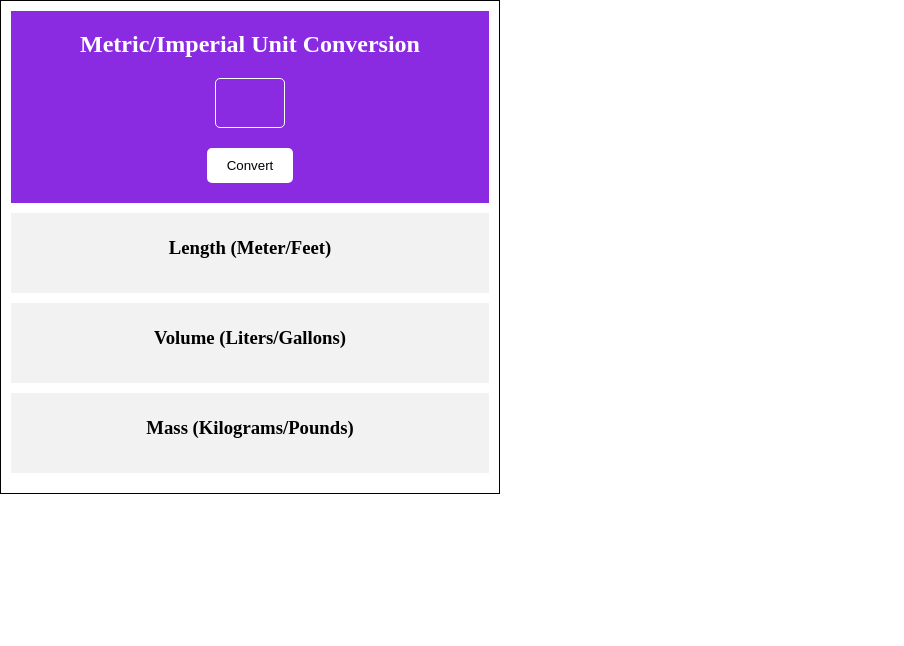
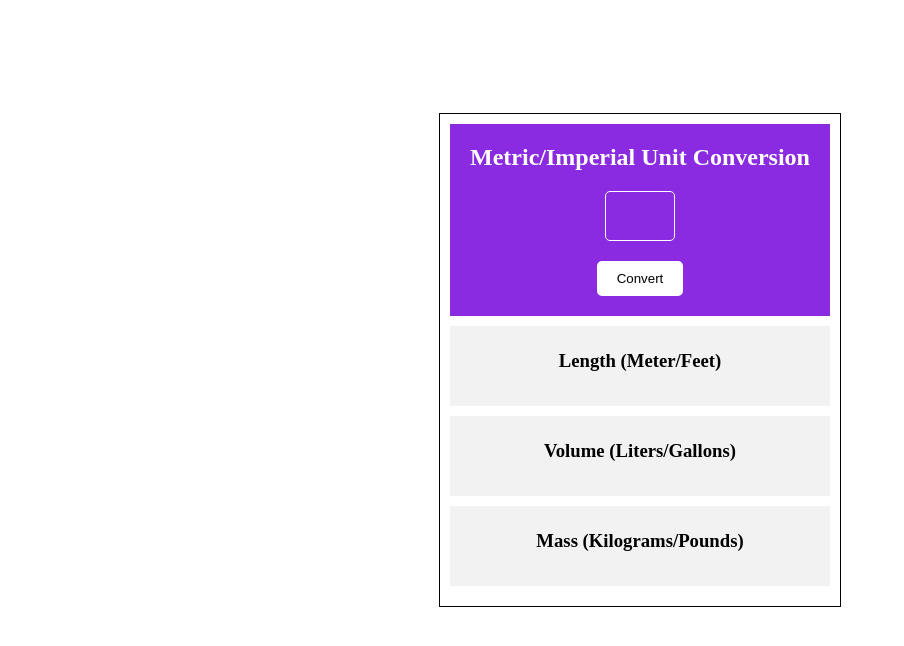
Before and after one commit to POHAIDA/unit_converter, a plain HTML site: page index.html in a window 1280 px wide. Shown: the whole page, without its empty margins (0-904 px from the left). Drawn offline with Linux system fonts and the light colour scheme.

Commit message:
update css

```diff
--- a/index.css
+++ b/index.css
@@ -10,11 +10,15 @@ body {
 .container{
     margin: 0 auto;
     width: 100%;
+    height: 90%;
+    display: flex;
+    align-items: center;
 }
 .converter{
     max-width: 500px;
     padding: 10px;
     border: 1px solid #000;
+    margin: 0 auto;
 }
 
 .input_block{
```
